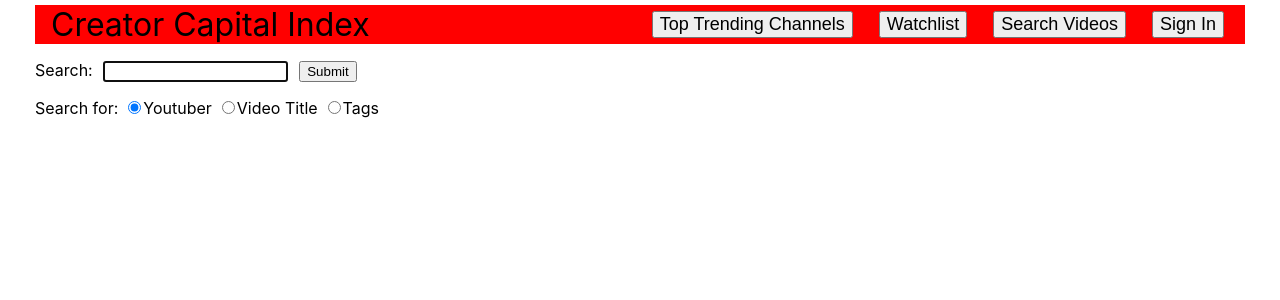
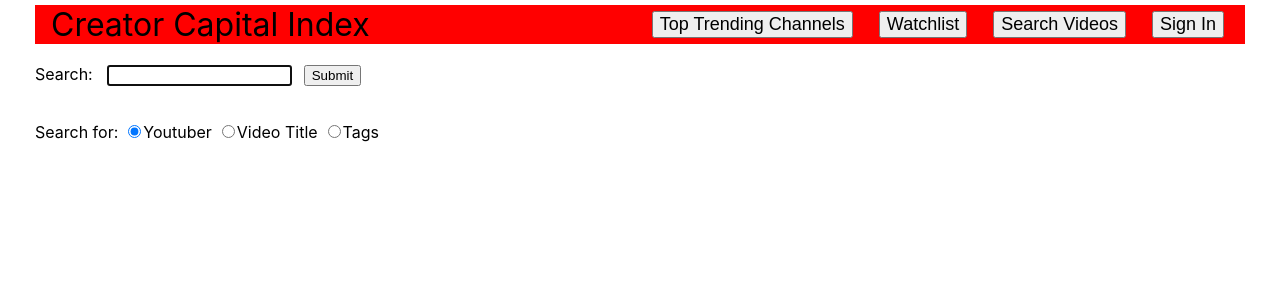
Before and after one commit to h-elsaawy/CS411, a React (Create React App) app in the folder client/: page /search in a window 1280 px wide. Shown: the top 300 px of the page. Built offline with nearby package versions, Linux system fonts and the light colour scheme.

Commit message:
pushing minor changes to the search page

```diff
--- a/client/src/pages/search.jsx
+++ b/client/src/pages/search.jsx
@@ -6,7 +6,6 @@ import Navbar from "../container/Navbar"
 
 const Search = () => {
     const [search_str, setSearchStr] = useState("");
-    // const type_str = "youtuber"
     const [type_str, setTypeStr] = useState("youtuber");
     const [results, setResults] = useState([]);
 
@@ -14,7 +13,6 @@ const Search = () => {
     const handleTypeChange = (event) => {
         setTypeStr(event.target.value);
       };
-
 
     const handleSubmit = async e => {
         e.preventDefault();
@@ -27,7 +25,8 @@ const Search = () => {
                 const res = await axios.get(url, {params: {search:search_str.trim(), type: type_str}});
                 console.log(res)
                 if (res.data !== undefined) {
-                    setResults(res.data);
+                    await setResults(res.data);
+
                 } else {
                     setResults([]);
                 }
@@ -40,11 +39,12 @@ const Search = () => {
     return (
         <div>
             <>{Navbar()}</>
-            <p>
-                <label>Search:
-                <input type="text" autoFocus onChange={e => setSearchStr(e.target.value)} /> </label>
+            <br></br>
+                <form>
+                <label>Search: <input type="text" autoFocus onChange={e => setSearchStr(e.target.value)} /> </label>
                 <button type="submit" onClick={handleSubmit}>Submit</button>
-            </p>
+                </form>
+            <br></br>
             <div>
                 <p>Search for:
                     <label>
```
